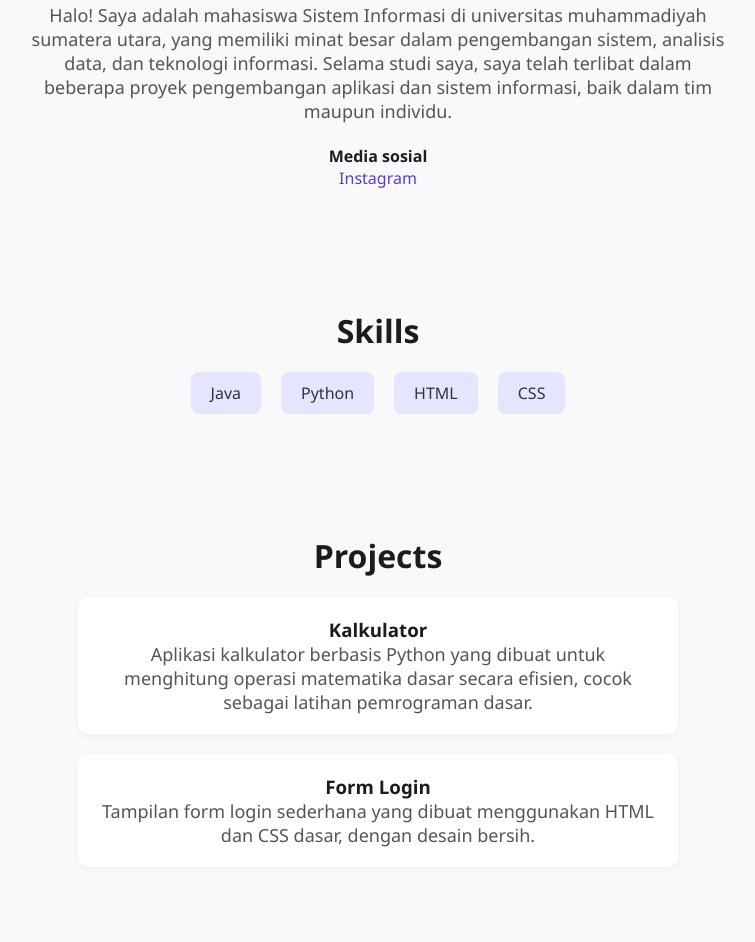
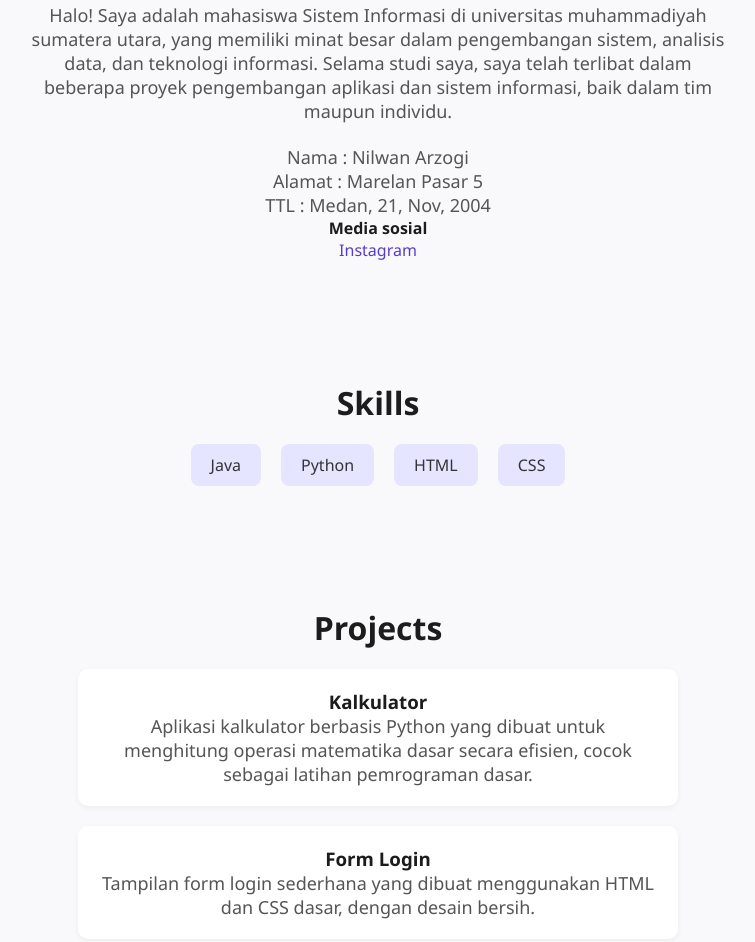
Before and after one commit to NilwanArzogi/Nilwan-Portfolio, a plain HTML site: page index.html in a window 1280 px wide. Shown: the part 843-1785 px from the top of the page, without its empty margins (262-1017 px from the left). Drawn offline with Linux system fonts and the light colour scheme.

Commit message:
index.html

```diff
--- a/index.html
+++ b/index.html
@@ -32,6 +32,9 @@
   <section id="about" class="section">
     <h2>About Me</h2>
     <p>Halo! Saya adalah mahasiswa Sistem Informasi di universitas muhammadiyah sumatera utara, yang memiliki minat besar dalam pengembangan sistem, analisis data, dan teknologi informasi. Selama studi saya, saya telah terlibat dalam beberapa proyek pengembangan aplikasi dan sistem informasi, baik dalam tim maupun individu.</p><br>
+    <p>Nama : Nilwan Arzogi</p>
+    <p>Alamat : Marelan Pasar 5</p>
+    <p>TTL : Medan, 21, Nov, 2004</p>
     <h4>Media sosial</h4>
         <a href="https://www.instagram.com/nilwan.arzogi" target="_blank">Instagram</a>
   </section>
```
